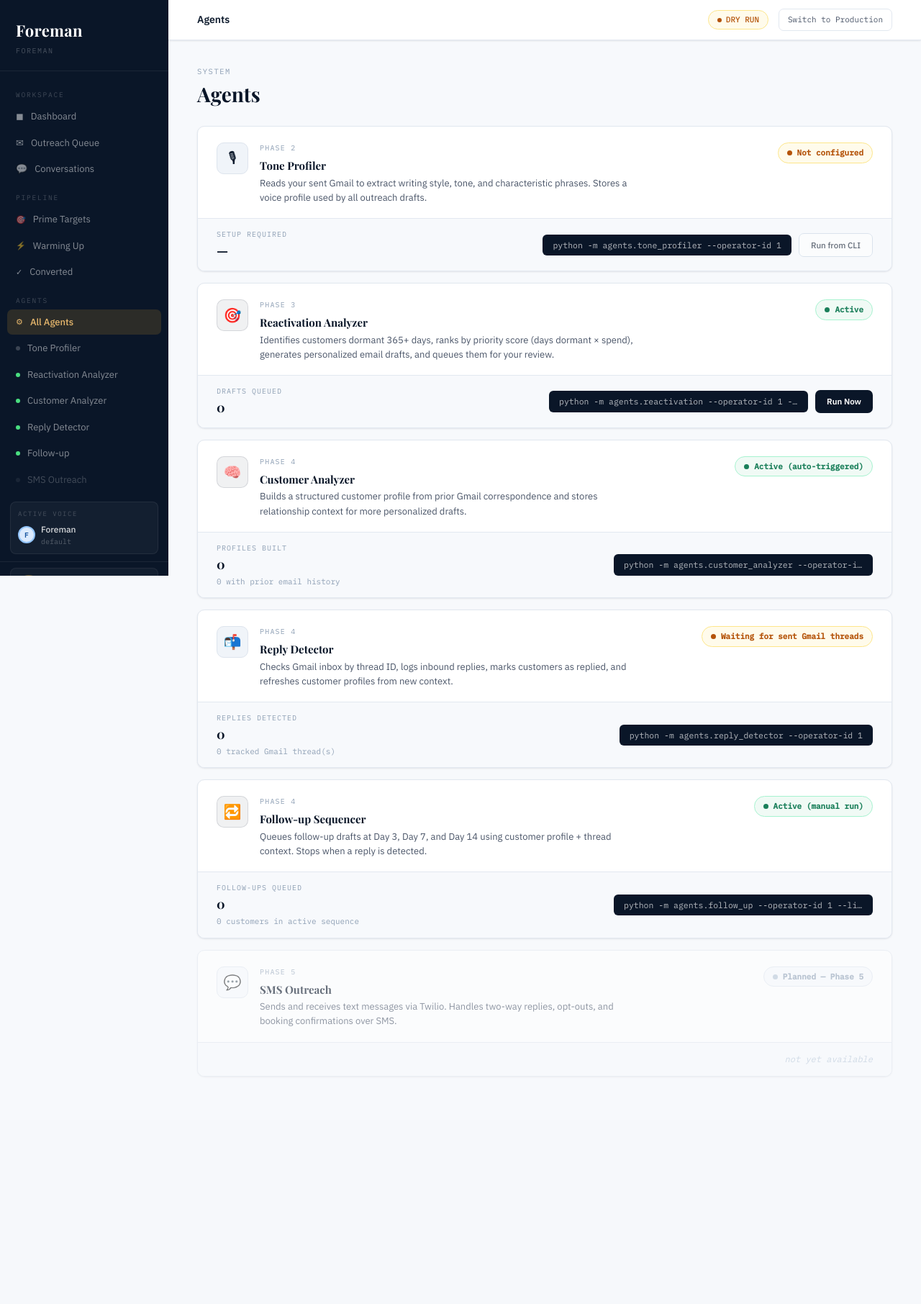
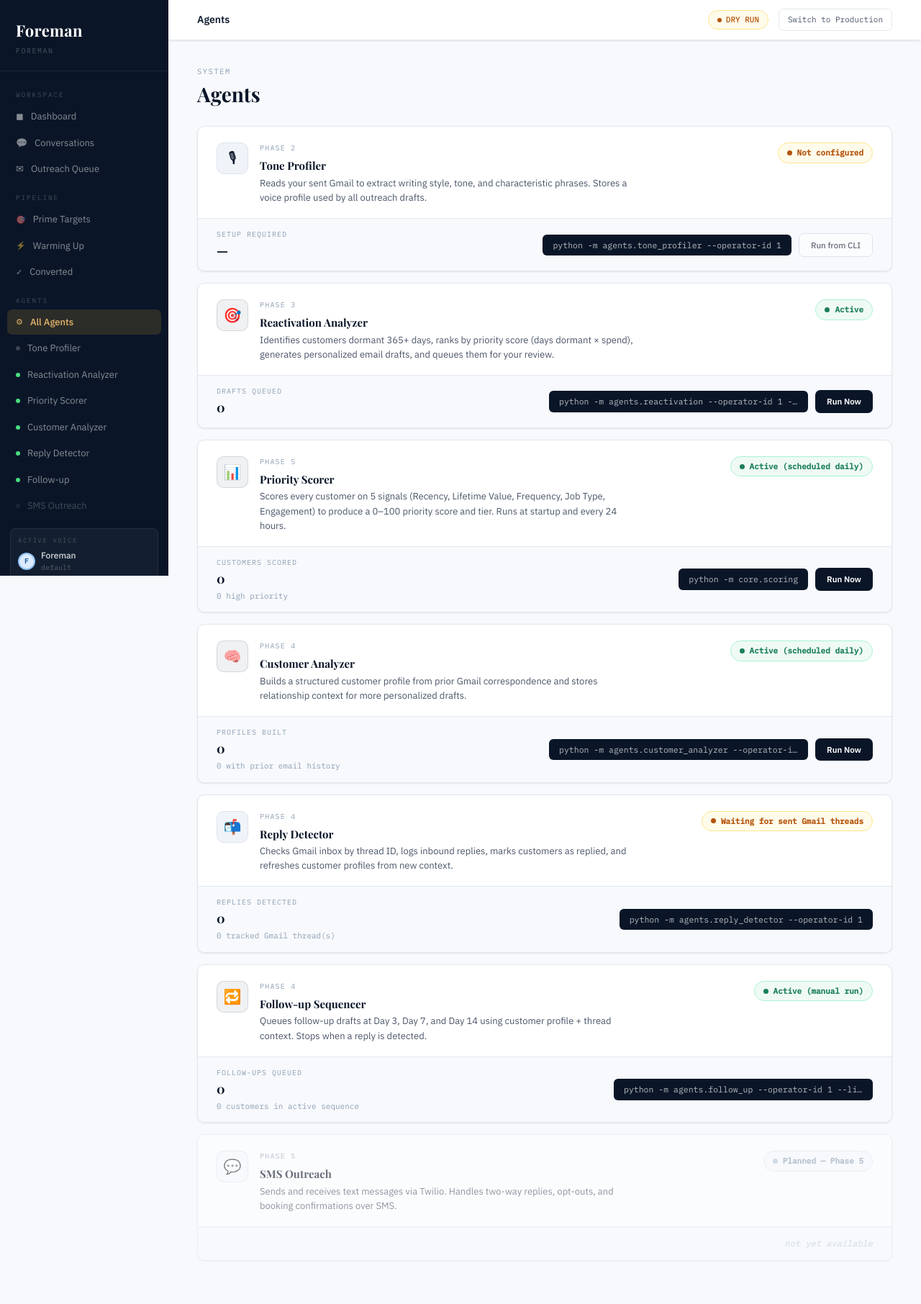
Before and after one commit to avelayud/foreman, a FastAPI app: page /agents in a window 1280 px wide. Shown: the whole page at 72% size. Before the commit the page ends 1479 px from the top, so only its background shows below. Run offline with FastAPI, Linux system fonts and the light colour scheme; data that the repository does not hold is empty; some libraries are stand-ins or nearby versions.

Commit message:
Add Priority Scorer agent; activate Customer Analyzer on schedule
- Nav: Conversations moved above Outreach Queue; Priority Scorer added
  to Agents section in sidebar
- Customer Analyzer now runs at startup + daily via APScheduler targeting
  all customers with any correspondence or no profile yet
- Priority Scorer added to agents page with Run Now button and live stats
  (customers scored, high priority count)
- New endpoints: POST /api/agent/run-customer-analyzer, /api/agent/run-scoring
- agents.html: generic runAgent() JS function; Run Now buttons for
  customer_analyzer and scoring agents

Co-Authored-By: Claude Sonnet 4.6 <noreply@anthropic.com>

```diff
--- a/api/app.py
+++ b/api/app.py
@@ -70,6 +70,7 @@ _db_init_error: Exception | None = None
 
 REPLY_POLL_SECONDS = 900  # 15 minutes
 _scoring_scheduler: BackgroundScheduler | None = None
+_last_analyzer_run: datetime | None = None
 
 
 # ── Helpers ───────────────────────────────────────────────────────────────────
@@ -377,13 +378,61 @@ def _run_scoring_job():
         print(f"[scoring] error: {exc}", flush=True)
 
 
+def _run_customer_analyzer_job():
+    """Run customer analyzer on all customers with correspondence or no profile yet."""
+    global _last_analyzer_run
+    import json as _json
+    from datetime import datetime as _dt, timezone as _tz
+    try:
+        from agents.customer_analyzer import analyze_customer
+        with get_db() as db:
+            customer_ids_with_logs = {
+                row[0] for row in
+                db.query(OutreachLog.customer_id)
+                .filter_by(operator_id=OPERATOR_ID)
+                .distinct()
+                .all()
+            }
+            customers = db.query(Customer).filter_by(operator_id=OPERATOR_ID).all()
+            to_analyze = []
+            for c in customers:
+                if not c.email:
+                    continue
+                raw = c.customer_profile
+                profile = {}
+                if isinstance(raw, dict):
+                    profile = raw
+                elif isinstance(raw, str):
+                    try:
+                        profile = _json.loads(raw)
+                    except Exception:
+                        profile = {}
+                not_analyzed = not profile or not profile.get("analyzed_at")
+                has_history = c.id in customer_ids_with_logs
+                if not_analyzed or has_history:
+                    to_analyze.append(c.id)
+        for cid in to_analyze:
+            try:
+                analyze_customer(OPERATOR_ID, cid, verbose=False)
+            except Exception as exc:
+                print(f"[customer_analyzer] error on customer {cid}: {exc}", flush=True)
+        _last_analyzer_run = _dt.now(_tz.utc).replace(tzinfo=None)
+        print(f"[customer_analyzer] Analyzed {len(to_analyze)} customers.", flush=True)
+        return len(to_analyze)
+    except Exception as exc:
+        print(f"[customer_analyzer] job error: {exc}", flush=True)
+        return 0
+
+
 def _start_scoring_scheduler():
     global _scoring_scheduler
     if _scoring_scheduler is not None:
         return
     _run_scoring_job()  # run once immediately
+    _run_customer_analyzer_job()
     scheduler = BackgroundScheduler(daemon=True)
     scheduler.add_job(_run_scoring_job, "interval", hours=24, id="daily_scoring")
+    scheduler.add_job(_run_customer_analyzer_job, "interval", hours=24, id="daily_analyzer")
     scheduler.start()
     _scoring_scheduler = scheduler
     print("✅ Scoring scheduler started (daily).", flush=True)
@@ -2177,6 +2226,22 @@ def run_agent(req: AgentRunRequest = None):
     return {"status": "started", "limit": req.limit}
 
 
+@app.post("/api/agent/run-customer-analyzer")
+def run_agent_customer_analyzer():
+    import threading
+    t = threading.Thread(target=_run_customer_analyzer_job, daemon=True)
+    t.start()
+    return {"status": "started"}
+
+
+@app.post("/api/agent/run-scoring")
+def run_agent_scoring():
+    import threading
+    t = threading.Thread(target=_run_scoring_job, daemon=True)
+    t.start()
+    return {"status": "started"}
+
+
 @app.get("/api/agent/status")
 def agent_status():
     with get_db() as db:
@@ -2370,6 +2435,17 @@ def agents_page(request: Request):
             .count()
         )
         conversations_attention_count = _get_conversations_attention_count(db)
+
+        scored_count = (
+            db.query(Customer)
+            .filter(Customer.operator_id == OPERATOR_ID, Customer.score > 0)
+            .count()
+        )
+        high_priority_count = (
+            db.query(Customer)
+            .filter(Customer.operator_id == OPERATOR_ID, Customer.priority_tier == "high")
+            .count()
+        )
 
     return templates.TemplateResponse("agents.html", {
         "request": request,
@@ -2405,12 +2481,26 @@ def agents_page(request: Request):
                 "phase": "Phase 3",
             },
             {
+                "key": "scoring",
+                "name": "Priority Scorer",
+                "icon": "📊",
+                "description": "Scores every customer on 5 signals (Recency, Lifetime Value, Frequency, Job Type, Engagement) to produce a 0–100 priority score and tier. Runs at startup and every 24 hours.",
+                "status": "active",
+                "status_label": "Active (scheduled daily)",
+                "last_run_at": None,
+                "stat_label": "Customers scored",
+                "stat_value": str(scored_count),
+                "stat_meta": f"{high_priority_count} high priority",
+                "cli": "python -m core.scoring",
+                "phase": "Phase 5",
+            },
+            {
                 "key": "customer_analyzer",
                 "name": "Customer Analyzer",
                 "icon": "🧠",
                 "description": "Builds a structured customer profile from prior Gmail correspondence and stores relationship context for more personalized drafts.",
                 "status": "active",
-                "status_label": "Active (auto-triggered)",
+                "status_label": "Active (scheduled daily)",
                 "last_run_at": latest_analyzed_at,
                 "stat_label": "Profiles built",
                 "stat_value": str(analyzed_profiles),
--- a/templates/agents.html
+++ b/templates/agents.html
@@ -95,6 +95,14 @@
         <button class="btn-primary" id="runBtn-{{ agent.key }}" onclick="runReactivation()" style="font-size:11.5px;padding:7px 16px">
           Run Now
         </button>
+        {% elif agent.key == 'customer_analyzer' %}
+        <button class="btn-primary" id="runBtn-{{ agent.key }}" onclick="runAgent('customer_analyzer', '/api/agent/run-customer-analyzer')" style="font-size:11.5px;padding:7px 16px">
+          Run Now
+        </button>
+        {% elif agent.key == 'scoring' %}
+        <button class="btn-primary" id="runBtn-{{ agent.key }}" onclick="runAgent('scoring', '/api/agent/run-scoring')" style="font-size:11.5px;padding:7px 16px">
+          Run Now
+        </button>
         {% elif agent.key == 'tone_profiler' and not operator.tone_profile_set %}
         <button class="btn-secondary" style="font-size:11.5px;padding:7px 16px;cursor:not-allowed;opacity:0.6" disabled title="Run from CLI with Gmail connected">
           Run from CLI
@@ -116,6 +124,30 @@
   if (hash) {
     const el = document.querySelector(hash);
     if (el) setTimeout(() => el.scrollIntoView({behavior: 'smooth', block: 'center'}), 100);
+  }
+
+  async function runAgent(key, url) {
+    const btn = document.getElementById('runBtn-' + key);
+    btn.disabled = true;
+    btn.textContent = 'Running…';
+    try {
+      const res = await fetch(url, {method: 'POST', headers: {'Content-Type': 'application/json'}});
+      if (!res.ok) {
+        const err = await res.json().catch(() => ({}));
+        throw new Error(err.detail || 'Server error');
+      }
+      btn.textContent = 'Started ✓';
+      btn.style.background = 'var(--green)';
+      setTimeout(() => {
+        btn.textContent = 'Refresh to see results';
+        btn.onclick = () => window.location.reload();
+        btn.disabled = false;
+      }, 1500);
+    } catch (e) {
+      btn.textContent = 'Error — ' + e.message;
+      btn.style.background = 'var(--red)';
+      btn.disabled = false;
+    }
   }
 
   async function runReactivation() {
--- a/templates/base.html
+++ b/templates/base.html
@@ -190,16 +190,16 @@
       <a href="/" class="sb-link {% if active == 'dashboard' %}active{% endif %}">
         <span>◼</span> Dashboard
       </a>
+      <a href="/conversations" class="sb-link {% if active == 'conversations' %}active{% endif %}">
+        <span>💬</span> Conversations
+        {% if conversations_attention_count is defined and conversations_attention_count > 0 %}
+        <span style="margin-left:auto;background:var(--red);color:#fff;font-size:9.5px;font-weight:600;font-family:'IBM Plex Mono',monospace;padding:1px 7px;border-radius:20px">{{ conversations_attention_count }}</span>
+        {% endif %}
+      </a>
       <a href="/outreach" class="sb-link {% if active == 'outreach' %}active{% endif %}">
         <span>✉</span> Outreach Queue
         {% if queue_count is defined and queue_count > 0 %}
         <span style="margin-left:auto;background:var(--gold);color:#fff;font-size:9.5px;font-weight:600;font-family:'IBM Plex Mono',monospace;padding:1px 7px;border-radius:20px">{{ queue_count }}</span>
-        {% endif %}
-      </a>
-      <a href="/conversations" class="sb-link {% if active == 'conversations' %}active{% endif %}">
-        <span>💬</span> Conversations
-        {% if conversations_attention_count is defined and conversations_attention_count > 0 %}
-        <span style="margin-left:auto;background:var(--red);color:#fff;font-size:9.5px;font-weight:600;font-family:'IBM Plex Mono',monospace;padding:1px 7px;border-radius:20px">{{ conversations_attention_count }}</span>
         {% endif %}
       </a>
       <div class="sb-section">Pipeline</div>
@@ -218,6 +218,10 @@
       <a href="/agents#reactivation" class="sb-link">
         <span style="display:inline-block;width:6px;height:6px;border-radius:50%;background:#4ade80;flex-shrink:0"></span>
         Reactivation Analyzer
+      </a>
+      <a href="/agents#scoring" class="sb-link">
+        <span style="display:inline-block;width:6px;height:6px;border-radius:50%;background:#4ade80;flex-shrink:0"></span>
+        Priority Scorer
       </a>
       <a href="/agents#customer_analyzer" class="sb-link">
         <span style="display:inline-block;width:6px;height:6px;border-radius:50%;background:#4ade80;flex-shrink:0"></span>
```
